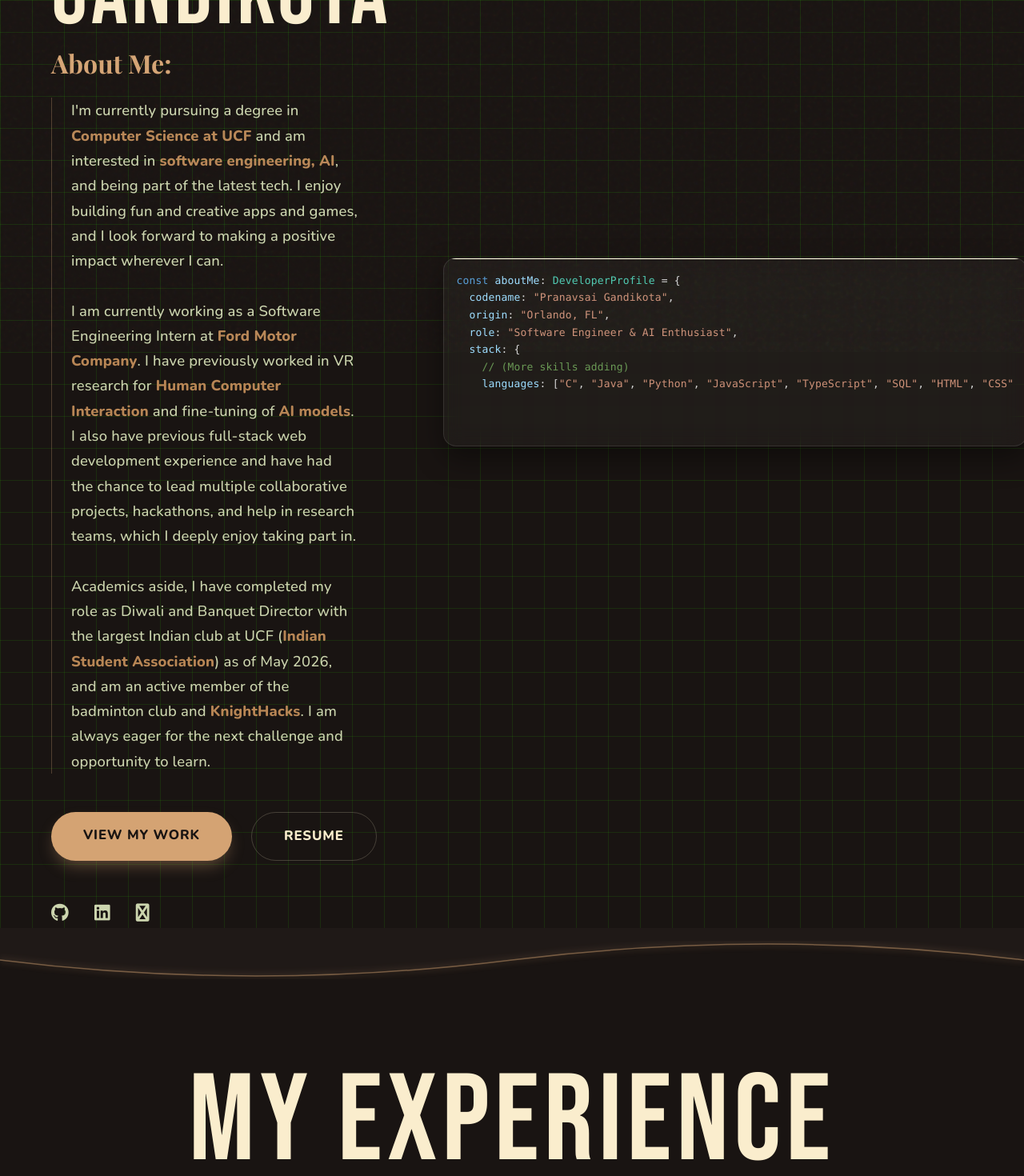
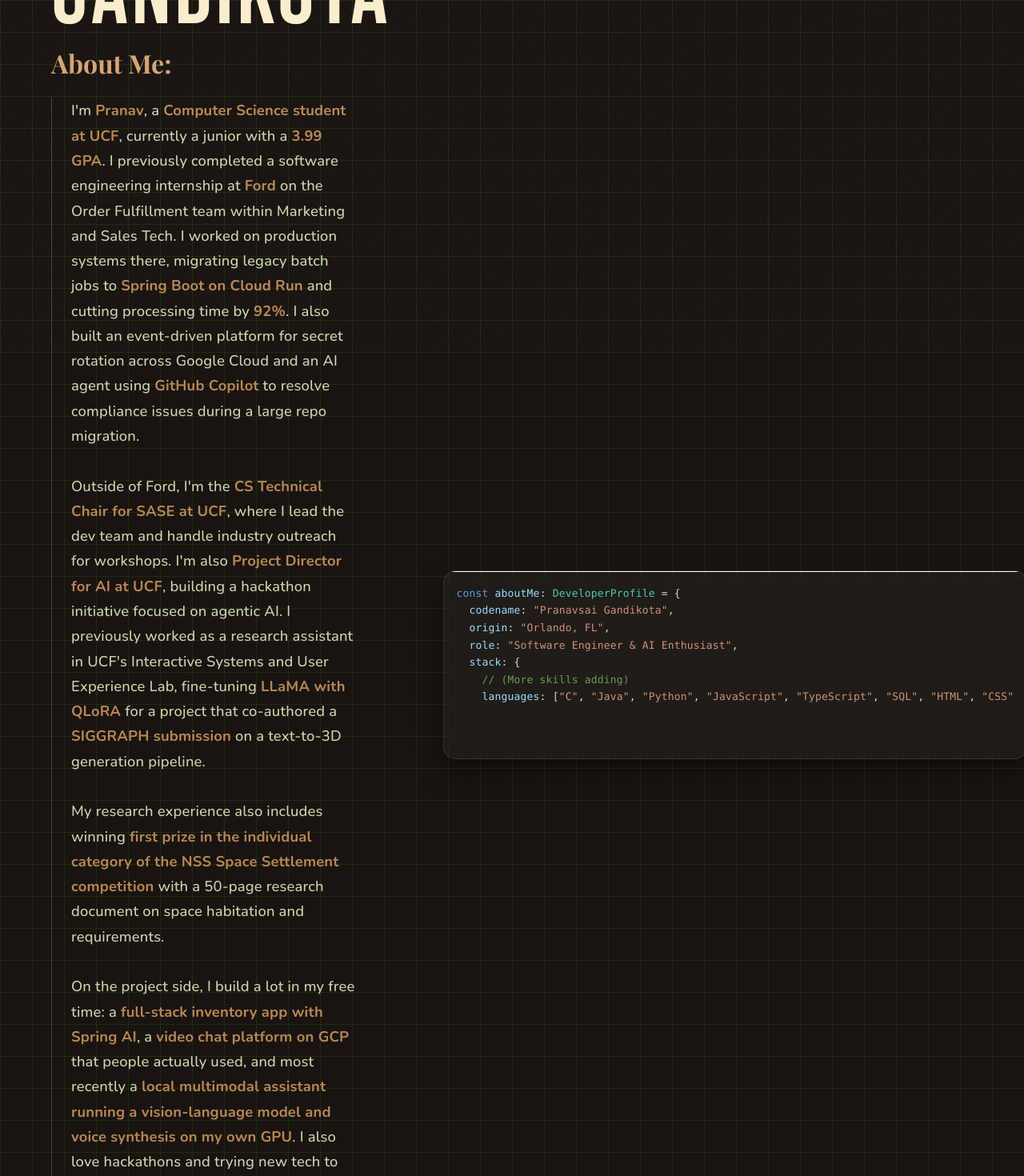
Before and after one commit to pranavsaigandikota/PranavsPortfolio, a React (Vite) app: page / in a window 1280 px wide. Shown: the part 360-1830 px from the top of the page at 80% size. Built offline with nearby package versions, Linux system fonts and the light colour scheme; no server answers; a web font is replaced by a local one.

Commit message:
Update hero introduction with UCF and Ford experience summary

```diff
--- a/src/components/Hero.jsx
+++ b/src/components/Hero.jsx
@@ -132,24 +132,19 @@
             About Me:
           </motion.h2>
           <motion.p className="hero-description" variants={fadeInUp}>
-            I&apos;m currently pursuing a degree in <span className="highlight">Computer Science at UCF</span> and am
-            interested in <span className="highlight">software engineering, AI</span>, and being part of the latest
-            tech. I enjoy building fun and creative apps and games, and I look
-            forward to making a positive impact wherever I can.
+            I&apos;m <strong>Pranav</strong>, a <strong>Computer Science student at UCF</strong>, currently a junior with a <strong>3.99 GPA</strong>. I previously completed a software engineering internship at <strong>Ford</strong> on the Order Fulfillment team within Marketing and Sales Tech. I worked on production systems there, migrating legacy batch jobs to <strong>Spring Boot on Cloud Run</strong> and cutting processing time by <strong>92%</strong>. I also built an event-driven platform for secret rotation across Google Cloud and an AI agent using <strong>GitHub Copilot</strong> to resolve compliance issues during a large repo migration.
             <br />
             <br />
-            I am currently working as a Software Engineering Intern at <span className="highlight">Ford Motor Company</span>.
-            I have previously worked in VR research for <span className="highlight">Human Computer Interaction</span> and
-            fine-tuning of <span className="highlight">AI models</span>. I also have previous full-stack web
-            development experience and have had the chance to lead multiple
-            collaborative projects, hackathons, and help in research teams,
-            which I deeply enjoy taking part in.
+            Outside of Ford, I&apos;m the <strong>CS Technical Chair for SASE at UCF</strong>, where I lead the dev team and handle industry outreach for workshops. I&apos;m also <strong>Project Director for AI at UCF</strong>, building a hackathon initiative focused on agentic AI. I previously worked as a research assistant in UCF&apos;s Interactive Systems and User Experience Lab, fine-tuning <strong>LLaMA with QLoRA</strong> for a project that co-authored a <strong>SIGGRAPH submission</strong> on a text-to-3D generation pipeline.
             <br />
             <br />
-            Academics aside, I have completed my role as Diwali and Banquet Director
-            with the largest Indian club at UCF (<span className="highlight">Indian Student Association</span>) as of May 2026, and am an
-            active member of the badminton club and <span className="highlight">KnightHacks</span>. I am always
-            eager for the next challenge and opportunity to learn.
+            My research experience also includes winning <strong>first prize in the individual category of the NSS Space Settlement competition</strong> with a 50-page research document on space habitation and requirements.
+            <br />
+            <br />
+            On the project side, I build a lot in my free time: a <strong>full-stack inventory app with Spring AI</strong>, a <strong>video chat platform on GCP</strong> that people actually used, and most recently a <strong>local multimodal assistant running a vision-language model and voice synthesis on my own GPU</strong>. I also love hackathons and trying new tech to keep expanding my skill set.
+            <br />
+            <br />
+            What ties it all together is that I like understanding how a system works end to end, not just the part I&apos;m assigned, and I care about the business value of the work I do. I&apos;m especially interested in <strong>large-scale data, business logic, and automation</strong>.
           </motion.p>
 
           <motion.div className="cta-buttons" variants={staggerContainer}>
```
